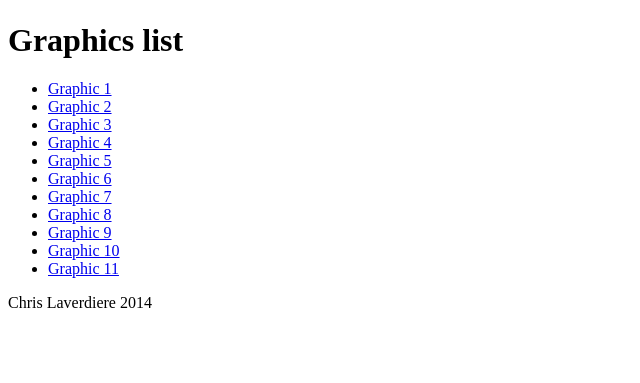
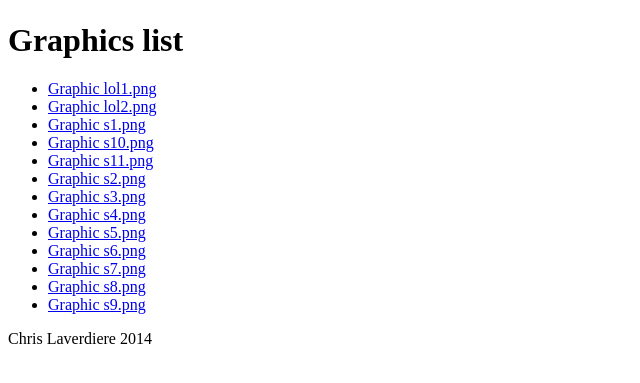
Before and after one commit to CLaverdiere/gfxhub, a Flask app: page /g/ in a window 1280 px wide. Shown: the part 58-441 px from the top of the page, without its empty margins (0-640 px from the left). Run offline with Flask 2, Linux system fonts and the light colour scheme; parts of the project's set-up code (start-up, migrations or seed data) failed here and were passed over.

Commit message:
Auto file detection in graphics directory.

```diff
--- a/application.py
+++ b/application.py
@@ -1,18 +1,24 @@
+import os
 from flask import Flask, url_for, render_template
+
 app = Flask(__name__)
 
 @app.route("/")
 def gfxhub(name=None):
     return render_template('application.html', name=name)
 
+@app.route('/about')
+def about():
+    return "gfxhub is a place to share graphics."
+
 @app.route('/g/')
-@app.route('/g/<n>')
-def show_graphic(n=0):
-    return render_template('graphics.html', n=n)
+def show_graphic_list(pics=[]):
+    pics = sorted(filter(lambda f: f.endswith(".png"), os.listdir("static/raytraced_pics/")))
+    return render_template('graphics_list.html', pics=pics)
 
-@app.route('/about')
-def about(n):
-    return "gfxhub is a place to share graphics."
+@app.route('/g/<pic>')
+def show_graphic(pic=None):
+    return render_template('graphics.html', pic=pic)
 
 @app.errorhandler(404)
 def page_not_found(error):
@@ -20,5 +26,3 @@ def page_not_found(error):
 
 if __name__ == "__main__":
     app.run(debug=True)
-    for i in range(1, 12):
-        url_for('static', filename='raytraced_pics/s{}.png'.format(i))
--- a/templates/graphics.html
+++ b/templates/graphics.html
@@ -1,15 +1,6 @@
 {% extends 'application.html' %}
 
 {% block content %}
-  {% if n %}
-    <h1>Graphic {{ n }}</h1>
-    <img src="/static/raytraced_pics/s{{ n }}.png" />
-  {% else %}
-    <h1>Graphics list</h1>
-    <ul>
-    {% for g in range(1, 12) %}
-      <li><a href="/g/{{ g }}" >Graphic {{ g }}</a></li>
-    {% endfor %}
-    </ul>
-  {% endif %}
+  <h1>Graphic {{ pic }}</h1>
+  <img src="/static/raytraced_pics/{{ pic }}" />
 {% endblock %}
--- /dev/null
+++ b/templates/graphics_list.html
@@ -0,0 +1,10 @@
+{% extends 'application.html' %}
+
+{% block content %}
+    <h1>Graphics list</h1>
+    <ul>
+    {% for fi in pics %}
+      <li><a href="/g/{{ fi }}" >Graphic {{ fi }}</a></li>
+    {% endfor %}
+    </ul>
+{% endblock %}
```
